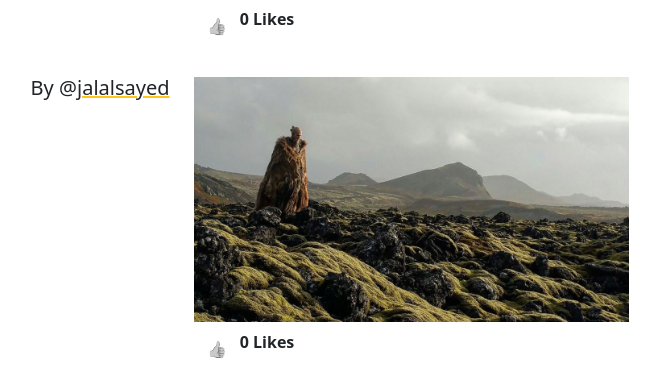
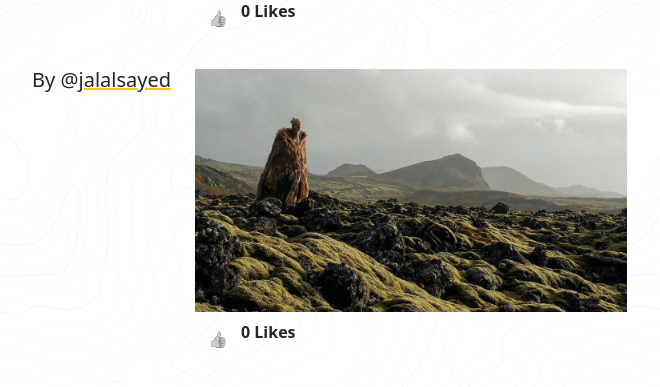
Before and after one commit to JalalSayed1/Imagenest, a Django app: page /topimages/ in a window 1280 px wide. Shown: the part 1547-1934 px from the top of the page, without its empty margins (217-877 px from the left). Run offline with Django 3.2, Linux system fonts and the light colour scheme; a user stored in the database is signed in; data comes from the database, SQL or seed files in the repository; both versions use the stored data as it was before the commit; data that the repository does not hold is empty; parts of the project's set-up code (start-up, migrations or seed data) failed here and were passed over; some libraries are stand-ins or nearby versions.

Commit message:
Added background image throughout the page - might change this to be specific to some page(s) or unique for every page

```diff
--- a/imagenest_project/imagenest/views.py
+++ b/imagenest_project/imagenest/views.py
@@ -35,10 +35,12 @@ def login(request):
                     auth.login(request, user)
                     return redirect(home)
             else:
+                # todo: add error message
                 print('invalid login details')
                 return render(request, "imagenest/login.html", {"login_form": login_form, "error": f"Invalid login details: {username}, {password}"})
 
         else:
+            # todo: add error message
             print('invalid info')
             print(login_form.errors)
 
@@ -62,6 +64,7 @@ def register(request):
 
             return redirect(login)
         else:
+            # todo: add error message
             print('invalid info')
             return render(request, "imagenest/register.html", {"register_form": register_form})
 
@@ -165,14 +168,15 @@ def add_picture(request):
             upload_form.save(commit=False)
             image_url = upload_form.cleaned_data.get("image_url")
             image_file = upload_form.cleaned_data.get("image_file")
-            print(image_url)
-            print(image_file)
+
             if (len(image_url) > 0) and (image_file is not None):
                 context['error_message'] = "Please specify only one way to upload an image."
+
             elif (len(image_url) > 0) or (image_file is not None):
                 uploaded_image = Image.objects.create(username=uploader, url=image_url, file=image_file)
                 uploaded_image.save()
                 return redirect(home)
+
             else:
                 context['error_message'] = "Please enter a valid URL or upload a file then try again."
 
--- a/imagenest_project/static/css/style.css
+++ b/imagenest_project/static/css/style.css
@@ -14,6 +14,17 @@
 *::selection {
   background-color: var(--main-color);
   color: whitesmoke;
+}
+
+.container::before {
+  content: "";
+  position: absolute;
+  top: 0;
+  left: 0;
+  width: 100%;
+  height: 100%;
+  background: url("../images/bg2.svg");
+  opacity: 0.02;
 }
 
 .form-control:focus, .form-control:hover, .form-control:active:hover, .form-control:active:focus {
--- a/imagenest_project/templates/imagenest/base.html
+++ b/imagenest_project/templates/imagenest/base.html
@@ -23,8 +23,10 @@
 <body>
 {% block without_anything %}
     <div class="container position-relative min-vw-100 min-vh-100">
+        <div class="row position-relative">
         {% block body_block %}
         {% endblock %}
+        </div>
     </div>
 {% endblock %}
 
--- a/imagenest_project/templates/imagenest/menu_pages_template.html
+++ b/imagenest_project/templates/imagenest/menu_pages_template.html
@@ -70,7 +70,7 @@ ImageNest -
                 <div class="col-3 text-end lead">
                     {% block col1_block %}
                         {% if image %}
-                        By @<span class="underline">{{ image.username }}</span>
+                            By @<span class="underline">{{ image.username }}</span>
                         {% endif %}
                     {% endblock %}
                 </div>
--- a/imagenest_project/templates/imagenest/top_images.html
+++ b/imagenest_project/templates/imagenest/top_images.html
@@ -13,3 +13,7 @@ Top Images
 {% block activate_home_tab %}{% endblock %}
 {% block activate_profile_tab %}{% endblock %}
 {% block activate_top_images_tab %}active{% endblock %}
+
+{% block fire_image %}
+<img class="w-50" src="{% static 'images/fire.gif' %}">
+{% endblock %}
```
Also changed, not shown: imagenest_project/db.sqlite3 (deleted), imagenest_project/media/uploaded/100_-_nW1FvGG.jpg (deleted), imagenest_project/media/uploaded/133520802_307483800665624_5317000969427065771_n.jpg (deleted), imagenest_project/media/uploaded/13thwitness_43986084_1141109656055897_393329257608438251_n.jpg (deleted), imagenest_project/media/uploaded/24rolu.jpg (deleted), imagenest_project/media/uploaded/_waarp_50537850_590242344772383_2411838679939269359_n_h5vMoKU.jpg (deleted), imagenest_project/static/images/Default profile image.jpg (deleted), imagenest_project/static/images/bg2.svg (added).
